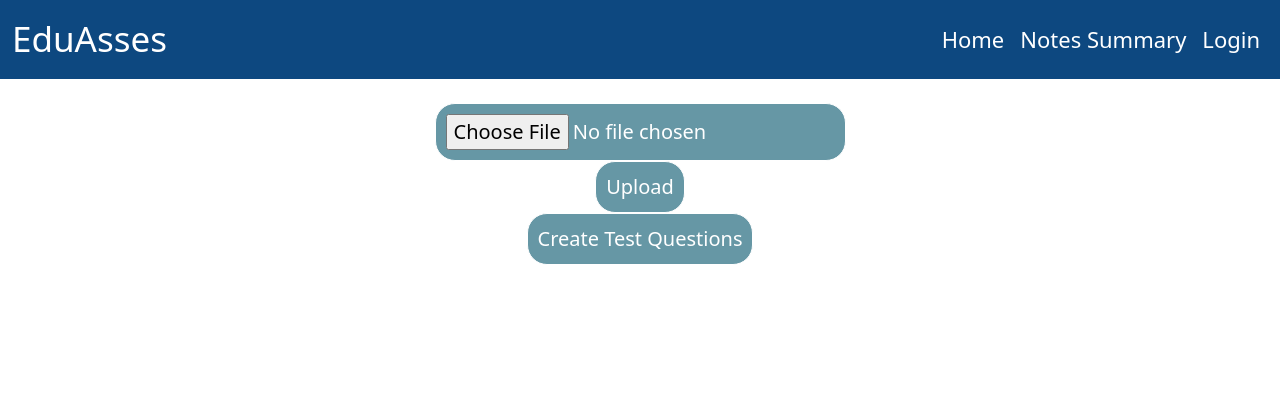
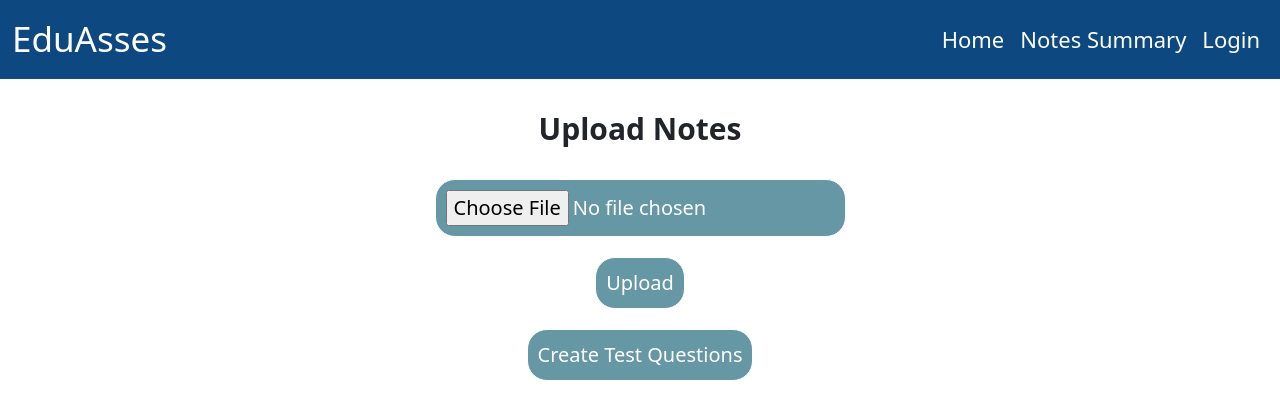
Before and after one commit to AnujDagade/EduAssess, a React (Vite) app in the folder frontend/EduAsses/: page /NoteSummary in a window 1280 px wide. Shown: the top 418 px of the page. Built offline with nearby package versions, Linux system fonts and the light colour scheme.

Commit message:
Update .gitignore and NoteSummary component CSS and JSX files

```diff
--- a/frontend/EduAsses/src/component/NoteSummary/NoteSummary.css
+++ b/frontend/EduAsses/src/component/NoteSummary/NoteSummary.css
@@ -20,6 +20,7 @@
    padding:10px 10px;
   display:block;
  margin:0 auto;
+ margin-top:20px;
 }
 
 .Test-question{  background-color:#6697A5;
@@ -31,5 +32,15 @@
    padding:10px 10px;
   display:block;
  margin:0 auto;
- margin-t
+ margin-top:20px;
 }
+
+.label{
+
+  font-size:30px;
+   display:flex;
+   justify-content:center;
+margin-bottom:20px;
+margin-top:20px;
+line-height:2;
+font-weight:bold;}
--- a/frontend/EduAsses/src/component/NoteSummary/NoteSummary.jsx
+++ b/frontend/EduAsses/src/component/NoteSummary/NoteSummary.jsx
@@ -28,7 +28,7 @@ export default function NoteSummary() {
     return (
         <div>
             <form >
-                <label htmlFor="file"></label>
+                <label htmlFor="file" className="label">Upload Notes</label>
                 <input onChange={onFileChange} type="file" id="file" name="file" className="file" />
                 <button onClick={onFileUpload} className="upload">Upload</button>
             </form>
```
Also changed, not shown: 1 other file (tests, documents, lock files or other folders).
